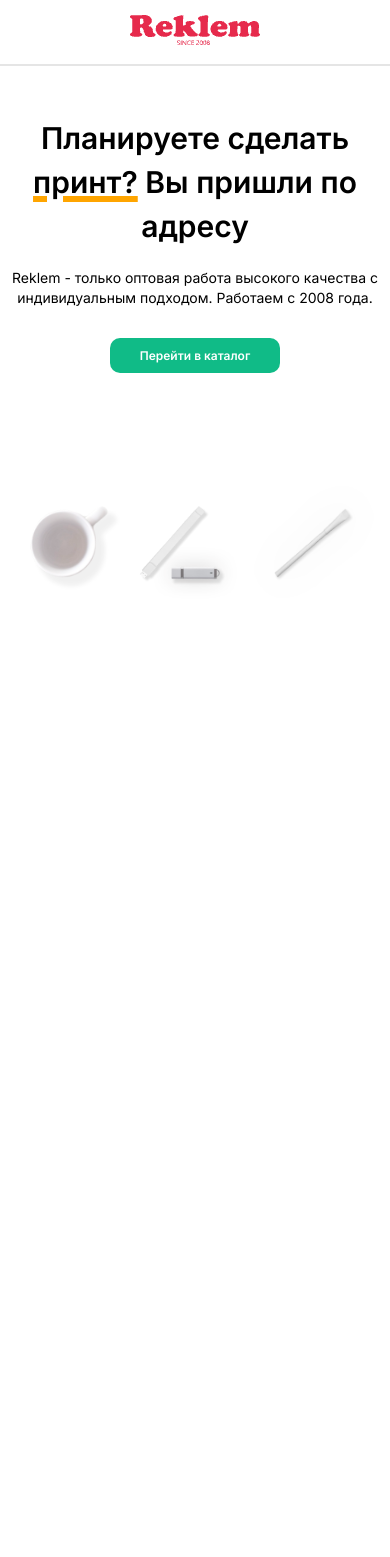
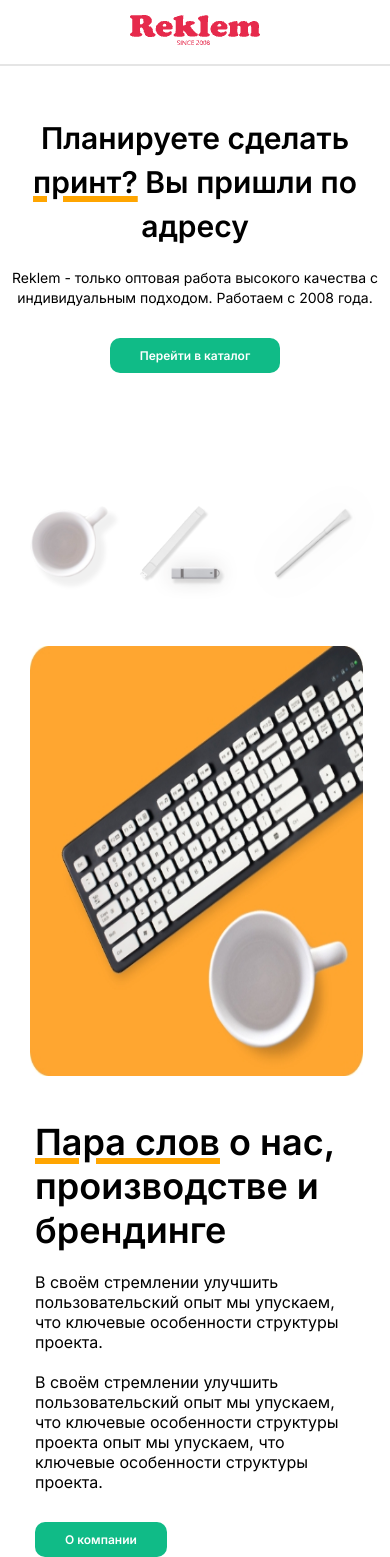
Before and after one commit to daniarmakyev/Reklem, a React (Create React App) app: page / in a window 390 px wide. Before the commit the page ends 916 px from the top, so only its background shows below. Built offline with nearby package versions, Linux system fonts and the light colour scheme.

Commit message:
aboutUsBlock

```diff
--- a/src/App.js
+++ b/src/App.js
@@ -1,6 +1,7 @@
 import Header from "./components/Header/Header";
 import "./components/MainStyles/style.css"
 import GoToDire from "./components/GoToDire/GoToDire";
+import AboutUs from "./components/AboutBlock/AboutBlock";
 
 
 
@@ -9,6 +10,7 @@ function App() {
     <div className="App">
       <Header />
       <GoToDire />
+      <AboutUs />
     </div>
   );
 }
--- /dev/null
+++ b/src/components/AboutBlock/AboutBlock.jsx
@@ -0,0 +1,20 @@
+import "./aboutUs.css";
+import GreenButton from "../Green-Button/GreenButton";
+
+function AboutUs({ }) {
+    return (
+        <div className="about-us">
+            <div className="about-us-container">
+                <div className="about-left">
+                <h2><span className="orange-underline">Пара слов</span> о нас, производстве и брендинге</h2>
+                <p>В своём стремлении улучшить пользовательский опыт мы упускаем, что ключевые особенности структуры проекта.</p>
+                <p>В своём стремлении улучшить пользовательский опыт мы упускаем, что ключевые особенности структуры проекта опыт мы упускаем, что ключевые особенности структуры проекта.</p>
+                <GreenButton className="about-btn">О компании</GreenButton>
+                </div>
+                <div className="about-right"><img className="" src={require('../../images/keyboard.jpeg')} alt="keyboard" /></div>
+            </div>
+        </div>
+    );
+  }
+
+  export default AboutUs;
--- /dev/null
+++ b/src/components/AboutBlock/aboutUs.css
@@ -0,0 +1,76 @@
+
+
+.about-us {
+    margin-top: 100px;
+}
+
+.about-us-container {
+    max-width: 960px;
+    margin: 0 auto;
+}
+
+.about-left h2 {
+font-size: 36px;
+font-weight: 600;
+max-width: 350px;
+}
+.about-left p {
+max-width: 350px;
+margin-top: 40px;
+}
+
+.orange-underline {
+    text-decoration: underline 6px solid orange;
+}
+.about-right {
+    display: inline-block;
+    width: 50%;
+    height: 100%;
+    max-height: 450px;
+}
+
+.about-right img{
+    height: 430px;
+    max-width: 450px;
+    width: 90%;
+    margin-left: 10px;
+}
+.about-left {
+    display: inline-block;
+    width: 50%;
+}
+.about-left button {
+    margin-left: 0;
+}
+
+@media screen and (max-width: 669px){
+    .about-us-container {
+        display: flex;
+        flex-direction: column-reverse;
+    }
+
+    .about-us {
+        margin-top: 30px;
+    }
+
+    .about-left {
+        text-align: left;
+        margin-left: 35px;
+        max-width: 80%;
+        width: 100%;
+    }
+
+    .about-right {
+        display: inline-block;
+        width: auto;
+        height: 100%;
+        max-height: 450px;
+        margin-bottom: 40px;
+        margin-left: 20px;
+    }
+
+    .about-left p {
+        max-width: 100%;
+        margin-top: 20px;
+        }
+}
--- a/src/components/GoToDire/GoToDire.jsx
+++ b/src/components/GoToDire/GoToDire.jsx
@@ -1,3 +1,4 @@
+import GreenButton from "../Green-Button/GreenButton";
 import "./go-to-dire.css";
 
 
@@ -6,10 +7,14 @@ function GoToDire({ }) {
 
         <div className="go-to-dire">
         <div className="backgorund-container">
-            <div className="container">
-                <h1 className="text-center">Планируете сделать <span>принт?</span> Вы пришли по адресу</h1>
-                <p className="text-center">Reklem - только оптовая работа высокого качества с индивидуальным подходом. Работаем с 2008 года.</p>
-                <button className="directory-btn text-center">Перейти в каталог</button>
+                <div className="container">
+            <h1 className="text-center">
+                Планируете сделать <span>принт?</span> Вы пришли по адресу
+            </h1>
+            <p className="text-center">
+                Reklem - только оптовая работа высокого качества с индивидуальным подходом. Работаем с 2008 года.
+            </p>
+            <GreenButton>Перейти в каталог</GreenButton>
             </div>
 
             <div className="background-inner">
--- a/src/components/GoToDire/go-to-dire.css
+++ b/src/components/GoToDire/go-to-dire.css
@@ -25,16 +25,7 @@
     max-width: 400px;
 }
 
-.directory-btn {
-    margin-top: 30px;
-    background: rgb(16, 187, 135);
-    border: none;
-    border-radius: 10px;
-    padding: 10px 30px 10px 30px;
-    color: rgb(255, 255, 255);
-    font-weight: 600;
-    font-size: 12px;
-}
+
 .backgorund-container {
     max-width: 1720px;
     margin: 0 auto;
@@ -226,6 +217,8 @@
     }
     .text-center:first-child {
         font-size: 34px;
+        margin-top: 20px;
+        margin-bottom: 30px;
     }
 }
 
@@ -267,9 +260,13 @@
     .text-center:first-child {
         font-size: 30px;
     }
+
 }
 
 @media screen and (max-width: 400px) {
+    .go-to-dire {
+        max-height: 550px;
+    }
     .background-inner a:nth-child(1){
         display: none;
     }
--- /dev/null
+++ b/src/components/Green-Button/GreenButton.jsx
@@ -0,0 +1,7 @@
+import "./green-button.css"
+
+function GreenButton ({children}){
+   return <button className="directory-btn text-center">{children}</button>
+}
+
+export default GreenButton
--- /dev/null
+++ b/src/components/Green-Button/green-button.css
@@ -0,0 +1,12 @@
+.directory-btn {
+    margin-top: 30px;
+    background: rgb(16, 187, 135);
+    border: none;
+    border-radius: 10px;
+    padding: 10px 30px 10px 30px;
+    color: rgb(255, 255, 255);
+    font-weight: 600;
+    font-size: 12px;
+    margin-top: 30px !important;
+    display: inline-block;
+}
```
Also changed, not shown: src/images/keyboard.jpeg (added).
